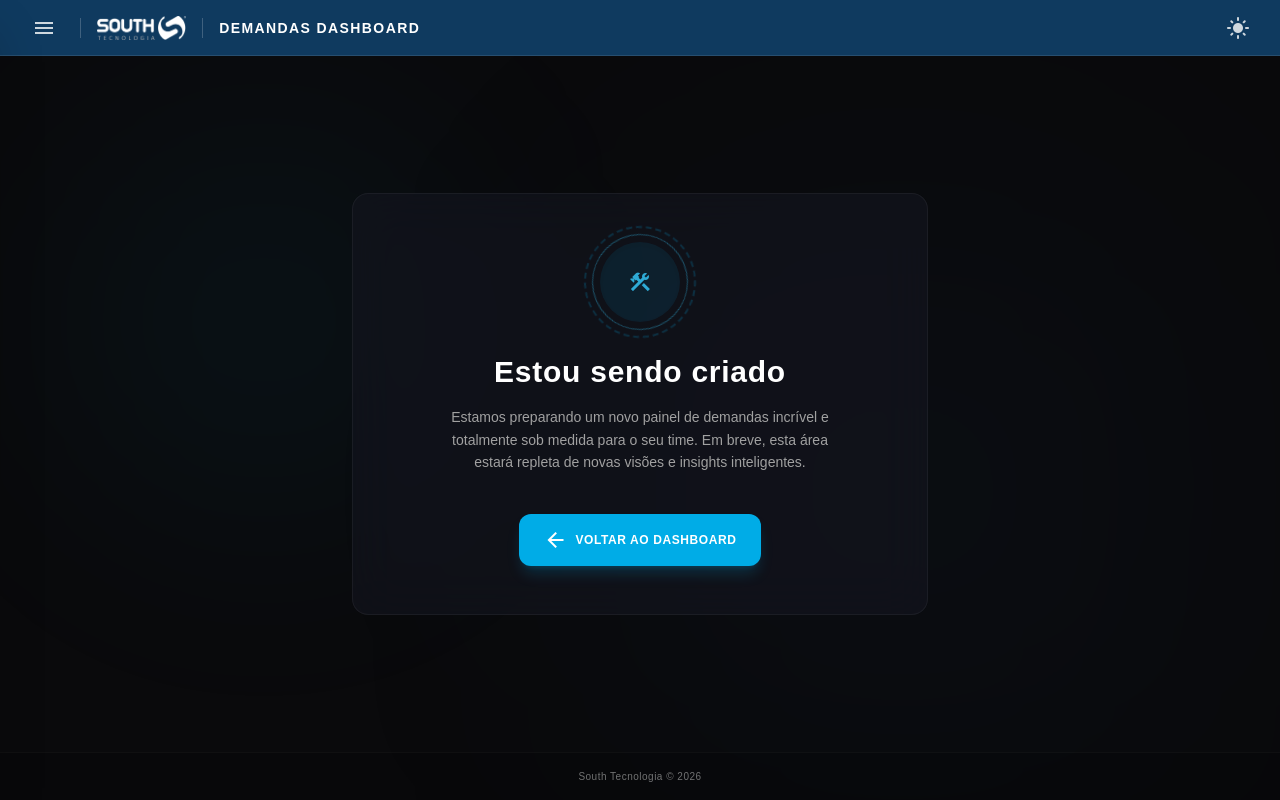
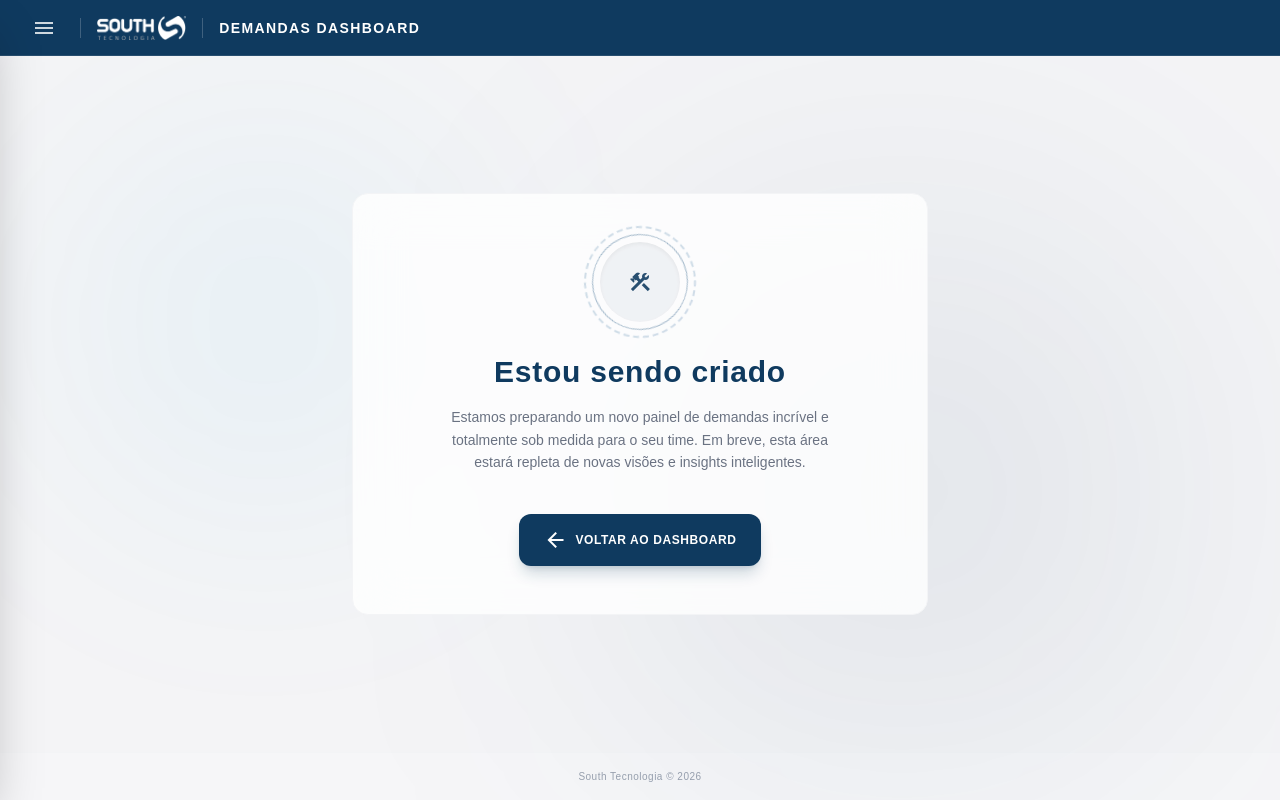
Before and after one commit to carlossouth/runrunit-sprint-dashboard, a Next.js app: page /demandas in a window 1280 px wide. Built offline with nearby package versions, Linux system fonts and the light colour scheme.

Commit message:
feat: fixa tema claro e remove seletor de tema na pagina de demandas

```diff
--- a/src/app/demandas/page.tsx
+++ b/src/app/demandas/page.tsx
@@ -1,32 +1,15 @@
 "use client";
 
-import { useState, useEffect } from 'react';
 import Image from 'next/image';
 import Link from 'next/link';
 import Sidebar from '@/components/Sidebar';
 
 export default function DemandasDashboard() {
-  const [theme, setTheme] = useState<'light' | 'dark'>('dark');
-
-  useEffect(() => {
-    const savedTheme = localStorage.getItem('sprint-dashboard-theme') as 'light' | 'dark';
-    if (savedTheme) {
-      setTheme(savedTheme);
-    }
-  }, []);
-
-  const toggleTheme = () => {
-    const nextTheme = theme === 'light' ? 'dark' : 'light';
-    setTheme(nextTheme);
-    localStorage.setItem('sprint-dashboard-theme', nextTheme);
-  };
-
-  const isDark = theme === 'dark';
+  const theme = 'light';
+  const isDark = false;
 
   return (
-    <div className={`min-h-screen flex flex-col antialiased transition-colors duration-500 font-sans relative overflow-hidden ${
-      isDark ? 'bg-[#0a0a0c] text-[#f8f9fa]' : 'bg-surface-50 text-gray-800'
-    }`}>
+    <div className="min-h-screen flex flex-col antialiased font-sans relative overflow-hidden bg-surface-50 text-gray-800">
       {/* Background Radial Neon Glowing Effects */}
       <div className="absolute top-0 left-0 w-full h-full pointer-events-none z-0 overflow-hidden">
         <div className="absolute top-[15%] left-[5%] w-[400px] h-[400px] rounded-full bg-[#00ACE7]/5 blur-[120px]" />
@@ -39,11 +22,7 @@ export default function DemandasDashboard() {
         <div className="flex items-center space-x-4">
           <Sidebar theme={theme} />
           <div className="h-5 w-px bg-white/20"></div>
-          <div
-            onClick={toggleTheme}
-            className="cursor-pointer hover:opacity-85 active:scale-95 transition-all flex items-center select-none"
-            title="Alternar tema"
-          >
+          <div className="flex items-center select-none">
             <Image
               src="/assets/logomarca-branca-south-tecnologia.png"
               alt="South Tecnologia Logo"
@@ -60,69 +39,41 @@ export default function DemandasDashboard() {
           </h1>
         </div>
 
-        {/* Lado Direito: Ações rápidas */}
-        <div className="flex items-center space-x-4 select-none">
-          <button
-            onClick={toggleTheme}
-            className="p-1.5 rounded-lg hover:bg-white/10 active:scale-90 flex items-center justify-center cursor-pointer text-white/80 hover:text-white transition-all"
-            title="Alternar tema"
-          >
-            <span className="material-icons text-xl">{theme === 'dark' ? 'light_mode' : 'dark_mode'}</span>
-          </button>
-        </div>
+        {/* Lado Direito: Vazio para manter alinhamento */}
+        <div className="flex items-center select-none"></div>
       </header>
 
       {/* Main Content Area */}
       <main className="flex-1 flex flex-col items-center justify-center p-6 z-10 select-none">
-        <div className={`max-w-xl w-full p-8 md:p-12 border backdrop-blur-xl rounded-2xl shadow-3xl text-center flex flex-col items-center transition-all duration-500 transform hover:scale-[1.01] ${
-          isDark
-            ? 'bg-[#141620]/60 border-white/5 shadow-black/40'
-            : 'bg-white/80 border-gray-100 shadow-gray-200/50'
-        }`}>
+        <div className="max-w-xl w-full p-8 md:p-12 border backdrop-blur-xl rounded-2xl shadow-3xl text-center flex flex-col items-center transition-all duration-500 transform hover:scale-[1.01] bg-white/80 border-gray-100 shadow-gray-200/50">
           {/* Neon Animated Icon and Ring */}
           <div className="relative flex items-center justify-center mb-8">
             {/* Glow externo */}
-            <div className={`absolute w-28 h-28 rounded-full border-2 border-dashed animate-[spin_20s_linear_infinite] ${
-              isDark ? 'border-accent-500/20' : 'border-brand-700/20'
-            }`}></div>
-            <div className={`absolute w-24 h-24 rounded-full border border-double animate-[spin_8s_linear_infinite] ${
-              isDark ? 'border-accent-400/40' : 'border-brand-800/40'
-            }`}></div>
+            <div className="absolute w-28 h-28 rounded-full border-2 border-dashed animate-[spin_20s_linear_infinite] border-brand-700/20"></div>
+            <div className="absolute w-24 h-24 rounded-full border border-double animate-[spin_8s_linear_infinite] border-brand-800/40"></div>
 
             {/* Círculo Interno com Efeito Glass */}
-            <div className={`w-20 h-20 rounded-full flex items-center justify-center shadow-inner relative z-10 ${
-              isDark ? 'bg-accent-500/10' : 'bg-brand-900/5'
-            }`}>
-              <span className={`material-icons text-4xl animate-[pulse_2s_infinite] ${
-                isDark ? 'text-accent-400' : 'text-brand-900'
-              }`}>
+            <div className="w-20 h-20 rounded-full flex items-center justify-center shadow-inner relative z-10 bg-brand-900/5">
+              <span className="material-icons text-4xl animate-[pulse_2s_infinite] text-brand-900">
                 construction
               </span>
             </div>
           </div>
 
           {/* Heading */}
-          <h2 className={`text-2xl md:text-3xl font-extrabold tracking-wide mb-4 transition-colors duration-300 ${
-            isDark ? 'text-white' : 'text-brand-900'
-          }`}>
+          <h2 className="text-2xl md:text-3xl font-extrabold tracking-wide mb-4 transition-colors duration-300 text-brand-900">
             Estou sendo criado
           </h2>
 
           {/* Subtext */}
-          <p className={`text-xs md:text-sm leading-relaxed max-w-sm mb-10 transition-colors duration-300 ${
-            isDark ? 'text-neutral-400' : 'text-gray-500'
-          }`}>
+          <p className="text-xs md:text-sm leading-relaxed max-w-sm mb-10 transition-colors duration-300 text-gray-500">
             Estamos preparando um novo painel de demandas incrível e totalmente sob medida para o seu time. Em breve, esta área estará repleta de novas visões e insights inteligentes.
           </p>
 
           {/* Actions */}
           <Link
             href="/"
-            className={`px-6 py-3.5 rounded-xl text-xs font-extrabold uppercase tracking-wider flex items-center justify-center space-x-2 transition-all duration-300 cursor-pointer active:scale-95 active:duration-75 ${
-              isDark
-                ? 'bg-accent-500 hover:bg-accent-400 text-white shadow-lg shadow-accent-500/20 hover:shadow-accent-500/35 hover:-translate-y-0.5'
-                : 'bg-brand-900 hover:bg-brand-800 text-white shadow-lg shadow-brand-900/20 hover:shadow-brand-900/35 hover:-translate-y-0.5'
-            }`}
+            className="px-6 py-3.5 rounded-xl text-xs font-extrabold uppercase tracking-wider flex items-center justify-center space-x-2 transition-all duration-300 cursor-pointer active:scale-95 active:duration-75 bg-brand-900 hover:bg-brand-800 text-white shadow-lg shadow-brand-900/20 hover:shadow-brand-900/35 hover:-translate-y-0.5"
           >
             <span className="material-icons text-base">arrow_back</span>
             <span>Voltar ao Dashboard</span>
@@ -131,9 +82,7 @@ export default function DemandasDashboard() {
       </main>
 
       {/* Footer */}
-      <footer className={`h-12 border-t flex items-center justify-center text-[10px] tracking-wider transition-all duration-300 ${
-        isDark ? 'bg-black/20 border-neutral-900/60 text-neutral-500' : 'bg-gray-50/50 border-gray-100 text-gray-400'
-      }`}>
+      <footer className="h-12 border-t flex items-center justify-center text-[10px] tracking-wider transition-all duration-300 bg-gray-50/50 border-gray-100 text-gray-400">
         <span>South Tecnologia © 2026</span>
       </footer>
     </div>
```
